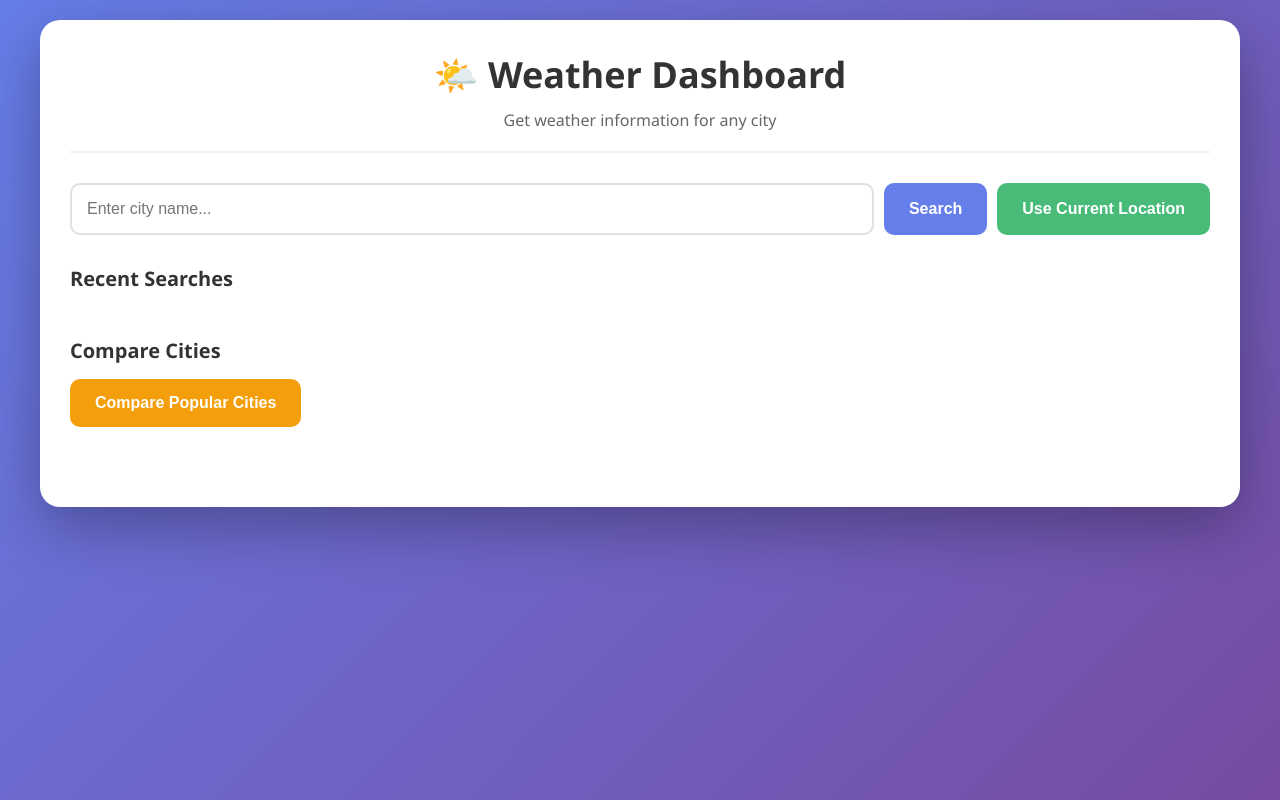
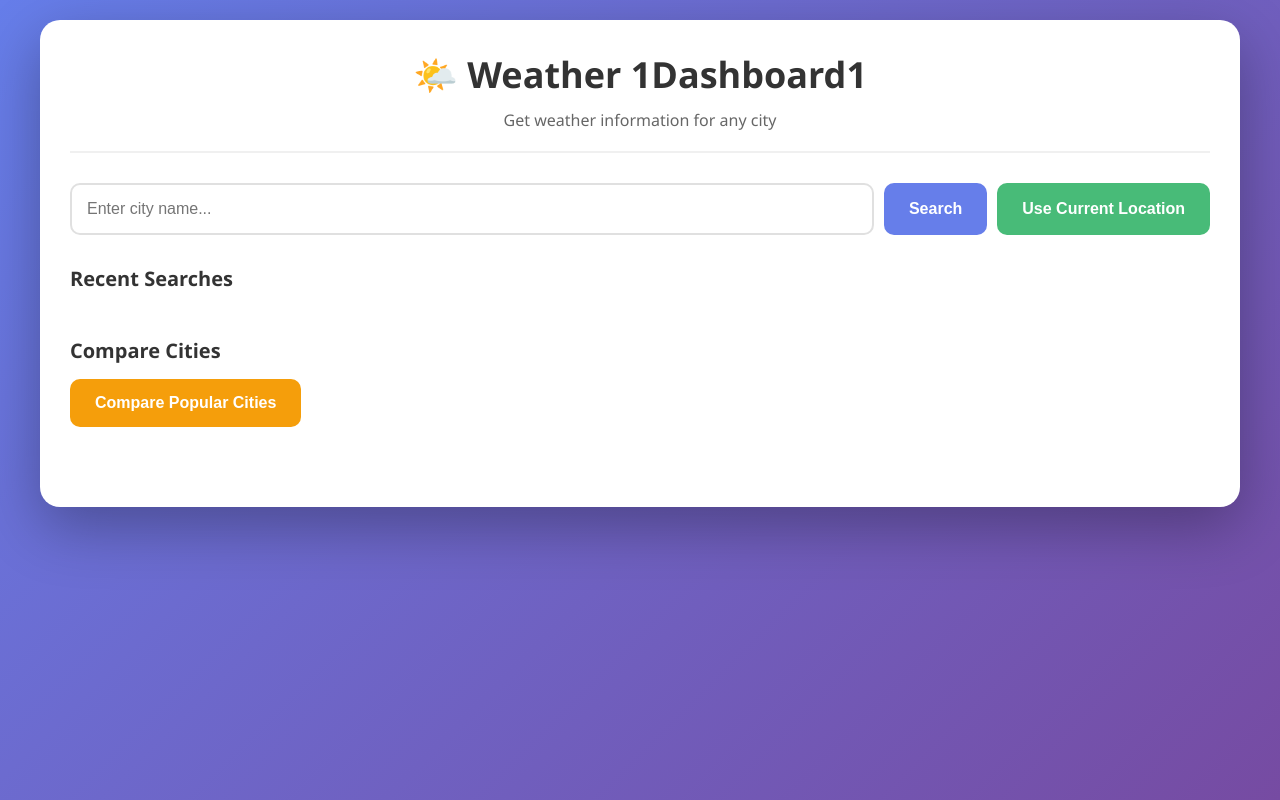
Before and after one commit to nihad09/weather-app, a plain HTML site: page index.html in a window 1280 px wide. Drawn offline with Linux system fonts and the light colour scheme.

Commit message:
Modified

```diff
--- a/index.html
+++ b/index.html
@@ -9,7 +9,7 @@
 <body>
     <div class="container">
         <header>
-            <h1>🌤️ Weather Dashboard</h1>
+            <h1>🌤️ Weather 1Dashboard1</h1>
             <p>Get weather information for any city</p>
         </header>
 
```
